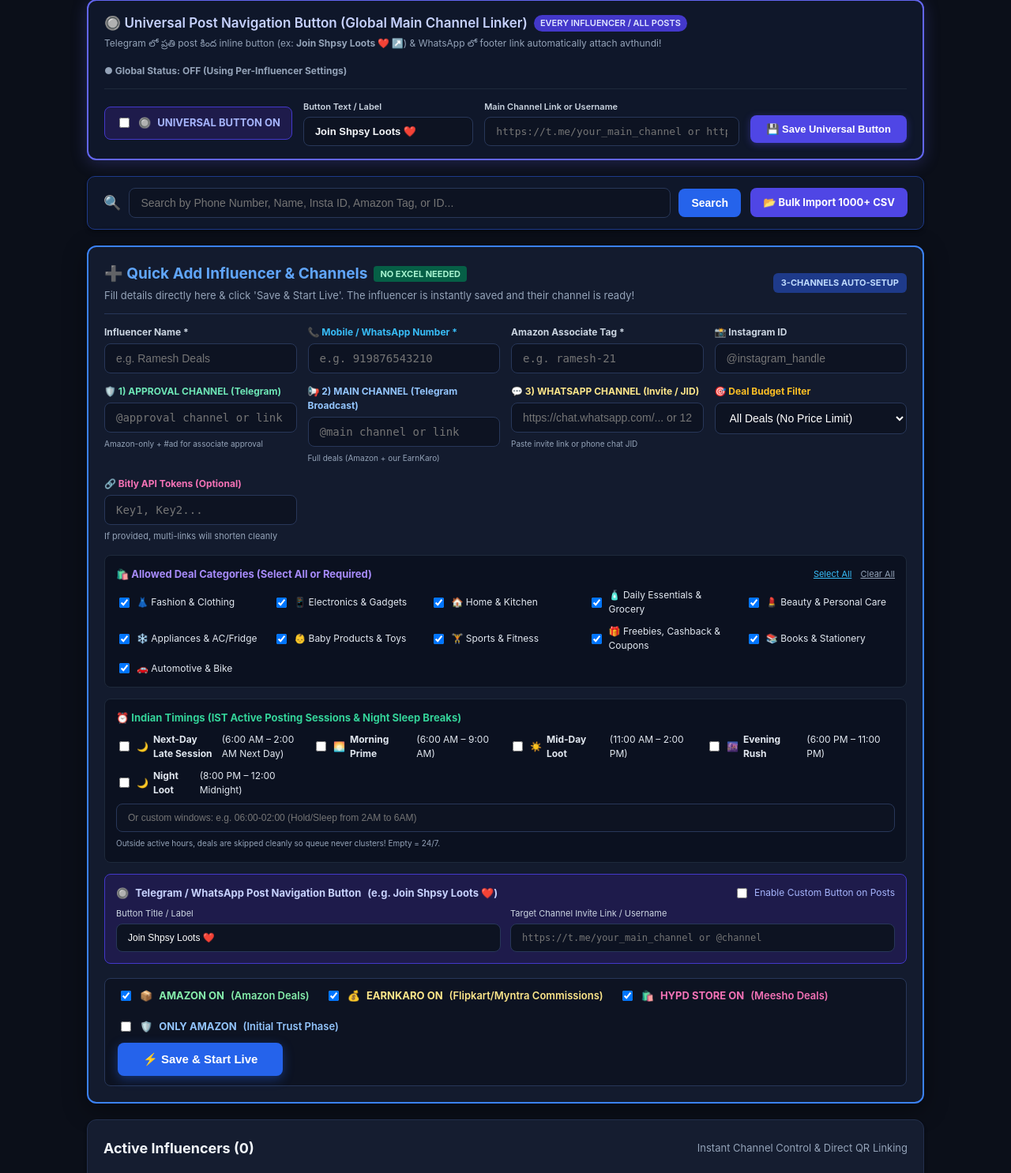
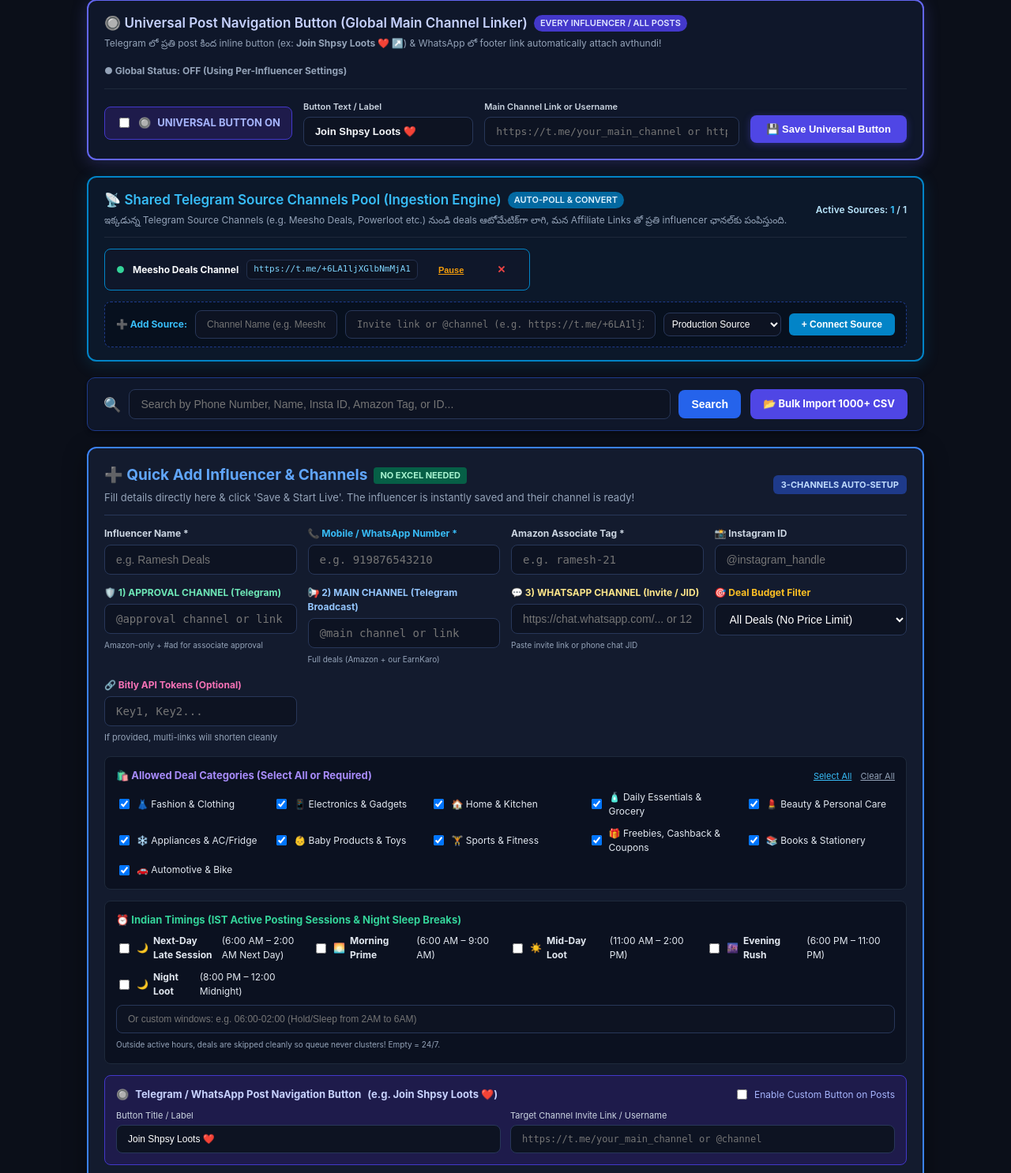
Before and after one commit to charanpendota98-prog/Influencers-deals, a Flask app: page / in a window 1280 px wide. Shown: the part 355-1841 px from the top of the page at 79% size. Run offline with Flask 3, Linux system fonts and the light colour scheme; data comes from the database, SQL or seed files in the repository; data that the repository does not hold is empty.

Commit message:
Add dynamic Telegram Source Channels pool manager in UI, fix uncheck checkbox state sync, and enhance deal routing
Co-authored-by: arena-agent <297053741+arena-agent@users.noreply.github.com>

```diff
--- a/dashboard/app.py
+++ b/dashboard/app.py
@@ -64,8 +64,38 @@ def index():
     stats = db.post_stats()
     vm = db.latest_vm()
     settings = db.get_all_global_settings()
+    sources = db.list_sources(active_only=False)
+    # Ensure default source exists if list is empty
+    if not sources:
+        db.add_source("Meesho Deals Channel", "https://t.me/+6LA1ljXGlbNmMjA1")
+        sources = db.list_sources(active_only=False)
+
     return render_template("index.html", influencers=influencers, stats=stats, vm=vm,
-                           search_query=q, settings=settings)
+                           search_query=q, settings=settings, sources=sources)
+
+
+@app.route("/sources/add", methods=["POST"])
+def add_deal_source():
+    name = request.form.get("name", "").strip()
+    spec = request.form.get("spec", "").strip()
+    kind = request.form.get("kind", "production").strip()
+    if spec:
+        if not name:
+            name = spec.split("/")[-1].replace("+", "").replace("@", "")
+        db.add_source(name, spec, kind=kind)
+    return redirect(url_for("index"))
+
+
+@app.route("/sources/<int:source_id>/delete", methods=["POST"])
+def delete_deal_source(source_id):
+    db.delete_source(source_id)
+    return redirect(url_for("index"))
+
+
+@app.route("/sources/<int:source_id>/toggle", methods=["POST"])
+def toggle_deal_source(source_id):
+    db.toggle_source(source_id)
+    return redirect(url_for("index"))
 
 
 @app.route("/global-settings/update", methods=["POST"])
--- a/dashboard/templates/index.html
+++ b/dashboard/templates/index.html
@@ -83,6 +83,57 @@
         💾 Save Universal Button
       </button>
     </div>
+  </form>
+</section>
+
+<!-- TELEGRAM DEAL SOURCES MANAGER (PERFECT SOURCE CHANNELS POOL) -->
+<section class="card" style="border: 2px solid #0284c7; background: #0c182a; padding: 16px 20px; border-radius: 12px; margin-bottom: 20px; box-shadow:0 4px 20px rgba(2,132,199,0.2);">
+  <div style="display:flex; justify-content:space-between; align-items:center; flex-wrap:wrap; gap:12px; border-bottom:1px solid #1e293b; padding-bottom:12px; margin-bottom:14px;">
+    <div>
+      <h3 style="margin:0; font-size:17px; color:#38bdf8; display:flex; align-items:center; gap:8px;">
+        📡 Shared Telegram Source Channels Pool (Ingestion Engine)
+        <span style="font-size:11px; background:#0369a1; color:#e0f2fe; padding:2px 8px; border-radius:12px;">AUTO-POLL &amp; CONVERT</span>
+      </h3>
+      <p class="hint" style="margin:4px 0 0; font-size:12px; color:#94a3b8;">
+        ఇక్కడున్న Telegram Source Channels (e.g. Meesho Deals, Powerloot etc.) నుండి deals ఆటోమేటిక్‌గా లాగి, మన Affiliate Links తో ప్రతి influencer ఛానల్‌కు పంపిస్తుంది.
+      </p>
+    </div>
+    <div>
+      <span style="font-size:12px; color:#bae6fd; font-weight:600;">
+        Active Sources: <b style="color:#38bdf8;">{{ sources|selectattr('active', 'equalto', 1)|list|length }}</b> / {{ sources|length }}
+      </span>
+    </div>
+  </div>
+
+  <!-- Source Channels List -->
+  <div style="display:flex; flex-wrap:wrap; gap:10px; margin-bottom:14px;">
+    {% for s in sources %}
+      <div style="background:#0f172a; border:1px solid {{ '#0284c7' if s.active else '#475569' }}; padding:8px 14px; border-radius:8px; display:flex; align-items:center; gap:10px; font-size:12px;">
+        <span style="color: {{ '#34d399' if s.active else '#94a3b8' }}; font-weight:bold;">●</span>
+        <b style="color:#f8fafc;">{{ s.name }}</b>
+        <code style="color:#7dd3fc; font-size:11px;">{{ s.spec }}</code>
+        <form method="post" action="{{ url_for('toggle_deal_source', source_id=s.id) }}" style="display:inline; margin:0;">
+          <button type="submit" style="background:none; border:none; color:{{ '#f59e0b' if s.active else '#10b981' }}; cursor:pointer; font-size:11px; text-decoration:underline;">
+            {{ 'Pause' if s.active else 'Activate' }}
+          </button>
+        </form>
+        <form method="post" action="{{ url_for('delete_deal_source', source_id=s.id) }}" style="display:inline; margin:0;" onsubmit="return confirm('Remove source channel?');">
+          <button type="submit" style="background:none; border:none; color:#ef4444; cursor:pointer; font-size:13px;" title="Delete Source">✕</button>
+        </form>
+      </div>
+    {% endfor %}
+  </div>
+
+  <!-- Add New Source Channel Form -->
+  <form method="post" action="{{ url_for('add_deal_source') }}" style="display:flex; gap:10px; align-items:center; flex-wrap:wrap; background:#07101e; padding:10px 14px; border-radius:8px; border:1px dashed #1e3a8a;">
+    <span style="font-size:12px; font-weight:700; color:#38bdf8;">➕ Add Source:</span>
+    <input name="name" placeholder="Channel Name (e.g. Meesho Deals)" style="font-size:12px; width:180px;" />
+    <input name="spec" placeholder="Invite link or @channel (e.g. https://t.me/+6LA1ljXGlbNmMjA1)" required style="font-size:12px; flex:1; min-width:260px; font-family:monospace;" />
+    <select name="kind" style="font-size:12px; padding:6px;">
+      <option value="production">Production Source</option>
+      <option value="dummy">Staging / Test Source</option>
+    </select>
+    <button type="submit" style="background:#0284c7; color:white; padding:7px 16px; font-weight:700; border-radius:6px; border:none; cursor:pointer; font-size:12px;">+ Connect Source</button>
   </form>
 </section>
 
--- a/influencer_hub/db.py
+++ b/influencer_hub/db.py
@@ -680,9 +680,27 @@ def add_source(name: str, spec: str, kind: str = "production", active: bool = Tr
     try:
         cur = con.execute(
             "INSERT INTO sources (name, spec, kind, active) VALUES (?,?,?,?)",
-            (name, spec, kind, 1 if active else 0))
+            (name.strip(), spec.strip(), kind.strip(), 1 if active else 0))
         con.commit()
         return int(cur.lastrowid)
+    finally:
+        con.close()
+
+
+def delete_source(source_id: int) -> None:
+    con = _connect()
+    try:
+        con.execute("DELETE FROM sources WHERE id=?", (source_id,))
+        con.commit()
+    finally:
+        con.close()
+
+
+def toggle_source(source_id: int) -> None:
+    con = _connect()
+    try:
+        con.execute("UPDATE sources SET active = CASE WHEN active=1 THEN 0 ELSE 1 END WHERE id=?", (source_id,))
+        con.commit()
     finally:
         con.close()
 
```
Also changed, not shown: dashboard/templates/influencer.html (+7 -0 lines).
